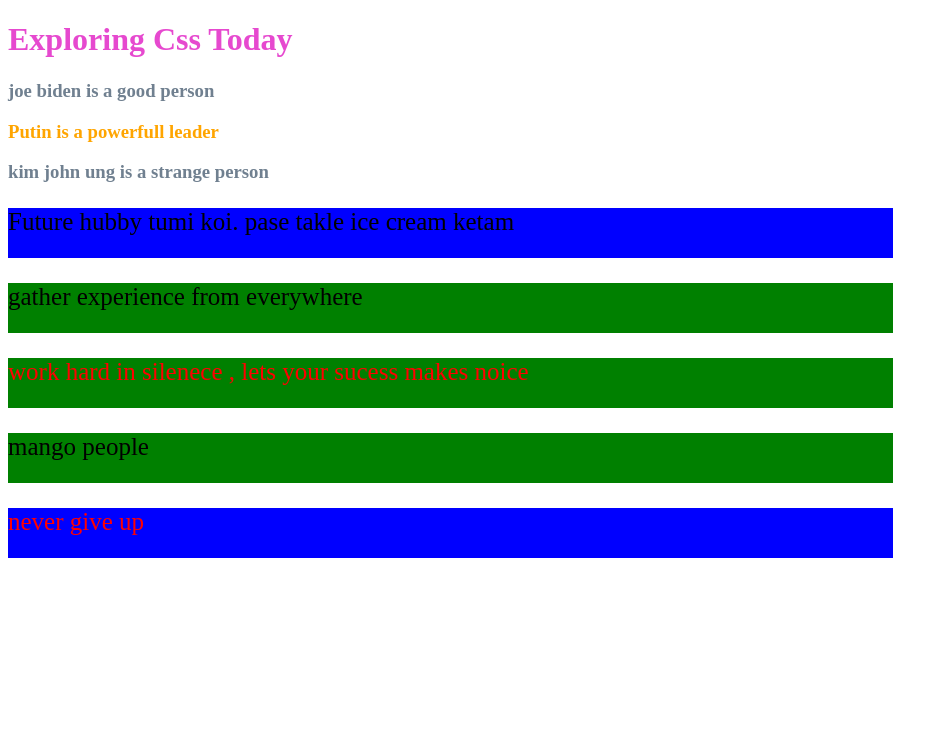
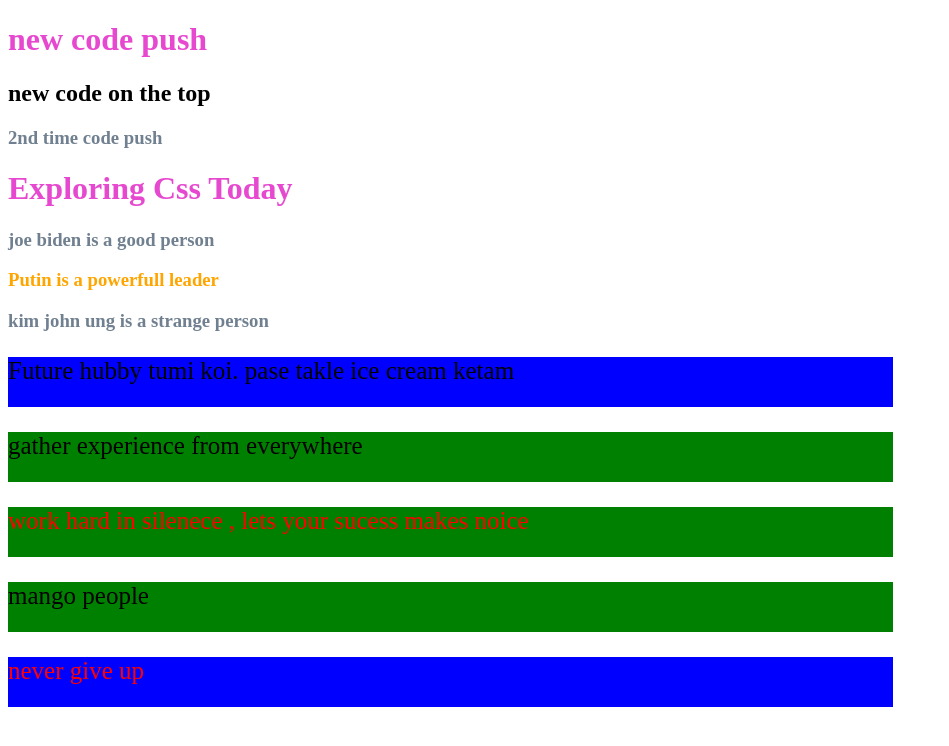
Before and after one commit to mdfuadahmed/pretty-css, a plain HTML site: page pretty-css.html in a window 1280 px wide. Shown: the whole page, without its empty margins (0-949 px from the left). Drawn offline with Linux system fonts and the light colour scheme.

Commit message:
2nd time code push on github

```diff
--- a/pretty-css.html
+++ b/pretty-css.html
@@ -33,6 +33,9 @@
     </style>
 </head>
 <body>
+    <h1>new code push</h1>
+    <h2>new code on the top</h2>
+    <h3>2nd time code push</h3>
     <h1>Exploring Css Today</h1>
     <h3>joe biden is a good person</h3>
     <h3 id="rus">Putin is a powerfull leader</h3>
```
